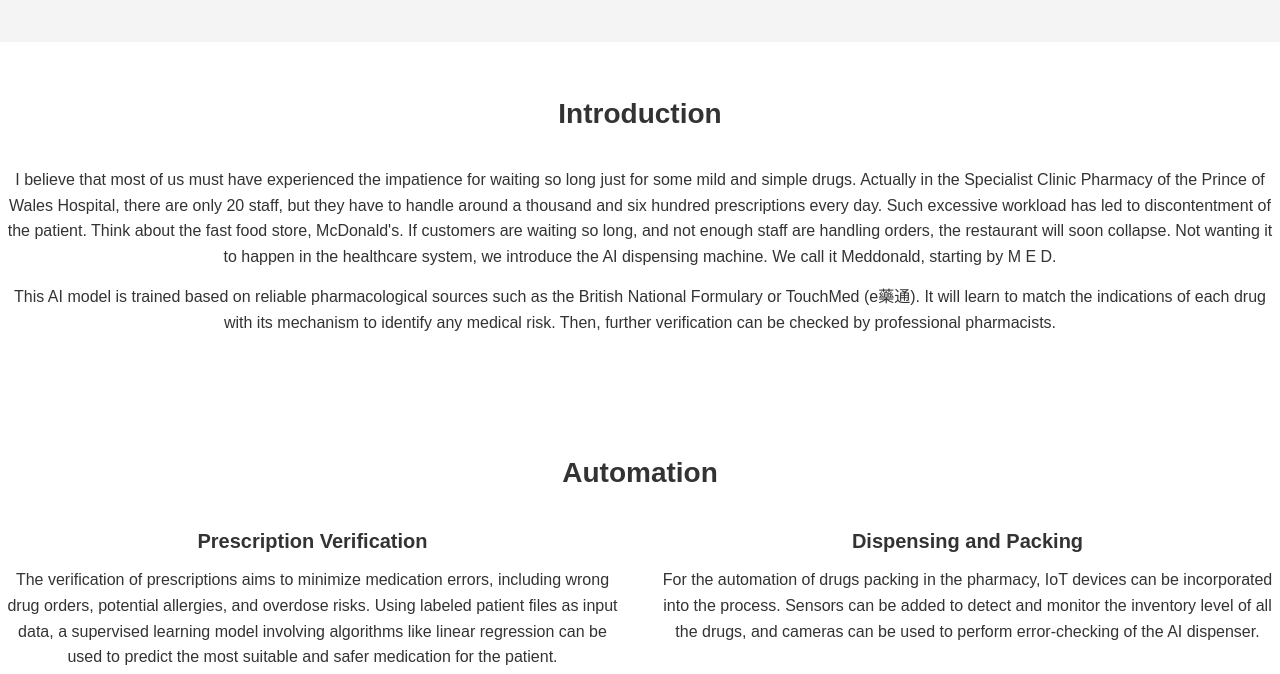
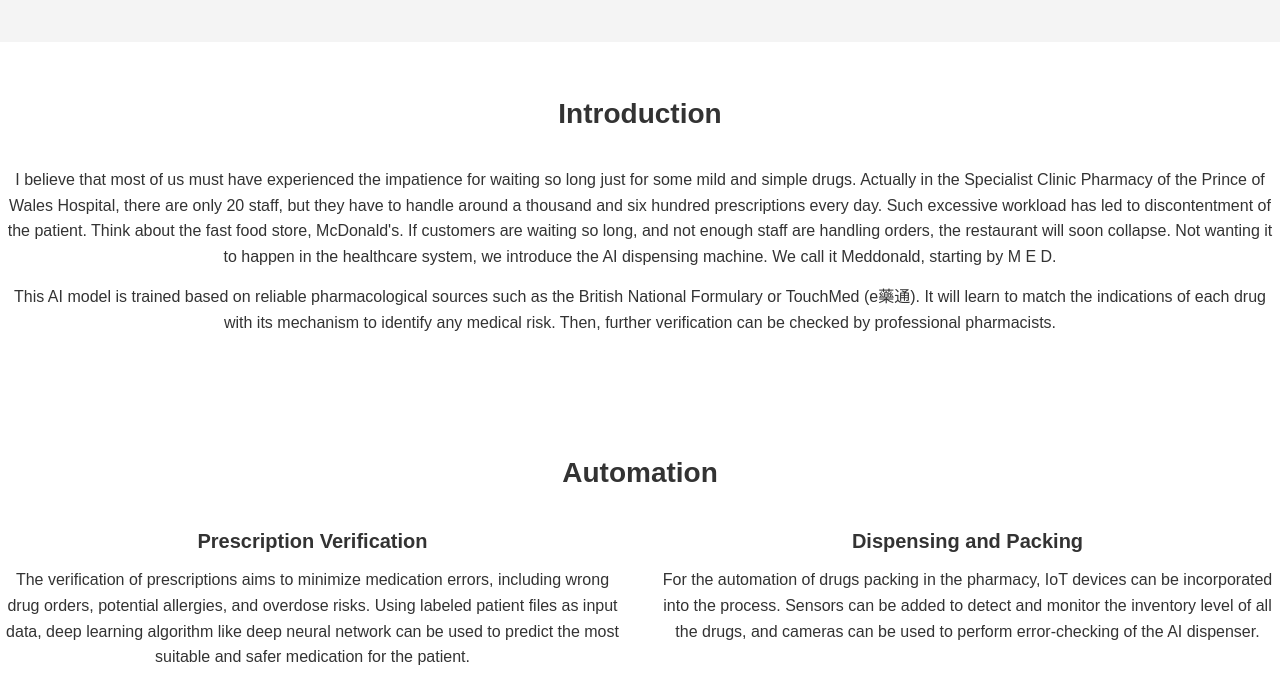
Before and after one commit to 2380558221/CC-project, a website built with Parcel: page index.html in a window 1280 px wide. Shown: the part 126-800 px from the top of the page. Built offline with nearby package versions, Linux system fonts and the light colour scheme.

Commit message:
Update index.html

```diff
--- a/index.html
+++ b/index.html
@@ -20,7 +20,7 @@
   <div class="flex-container">
     <div class="flex-item">
       <h3>Prescription Verification</h3>
-      <p>The verification of prescriptions aims to minimize medication errors, including wrong drug orders, potential allergies, and overdose risks. Using labeled patient files as input data, a supervised learning model involving algorithms like linear regression can be used to predict the most suitable and safer medication for the patient.</p>
+      <p>The verification of prescriptions aims to minimize medication errors, including wrong drug orders, potential allergies, and overdose risks. Using labeled patient files as input data, deep learning algorithm like deep neural network can be used to predict the most suitable and safer medication for the patient.</p>
     </div>
     <div class="flex-item">
       <h3>Dispensing and Packing</h3>
```
